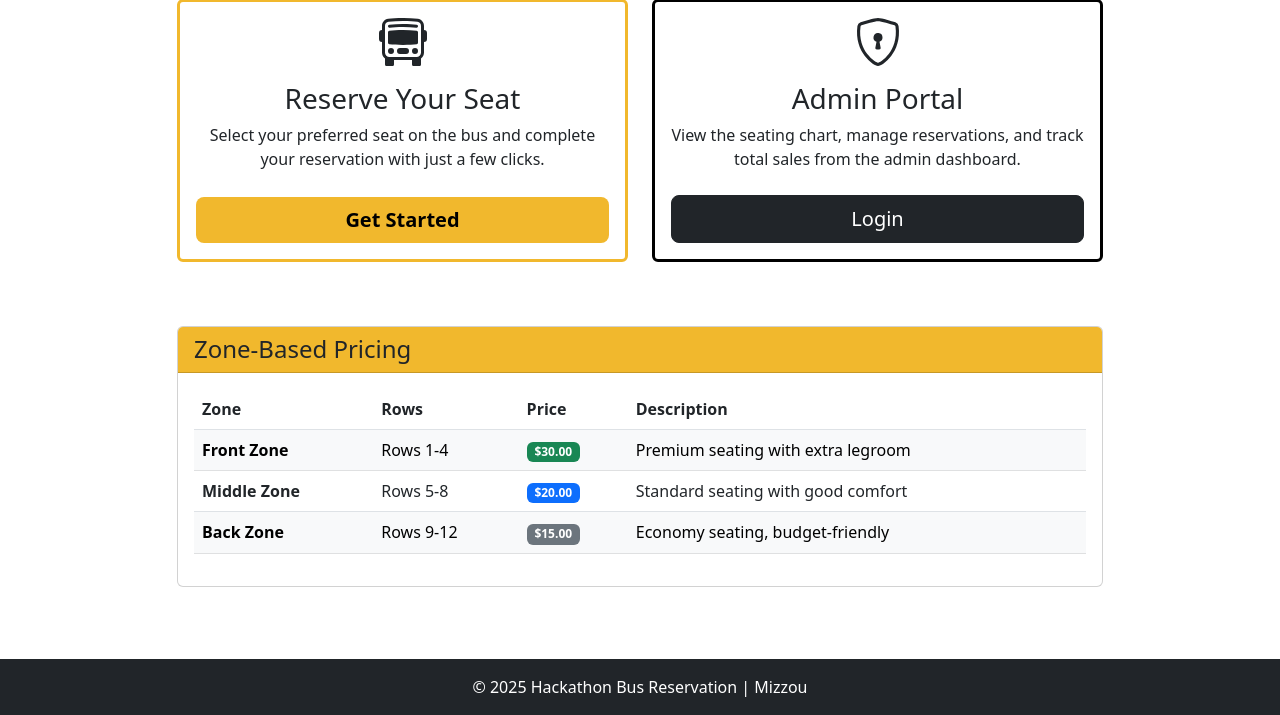
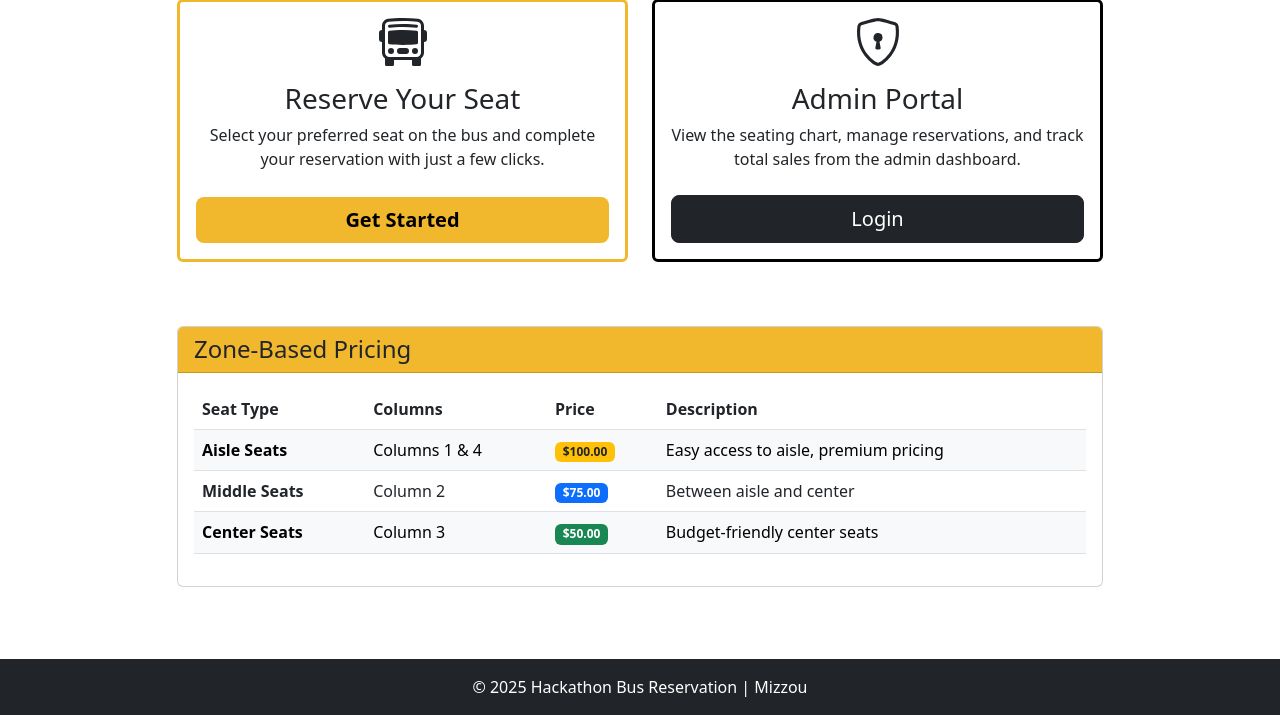
Before and after one commit to DaSonOfPoseidon/IT4320-Final, a Flask app: page / in a window 1280 px wide. Shown: the part 374-1089 px from the top of the page. Run offline with Flask 3, Linux system fonts and the light colour scheme.

Commit message:
refactor: cleaned up and organized dependancies, updated cost calculation logic and adjusted the template displays.
I still need to change from the "three zone" system i used (my bad for not reading the assignment fully), but I'll want to switch to the templates branch for that, this is already too much for the docker branch lol.

```diff
--- a/app.py
+++ b/app.py
@@ -8,7 +8,7 @@ import os
 
 # Initialize Flask app
 app = Flask(__name__)
-app.config["SECRET_KEY"] = "your-secret-key-here"  # Change this in production
+app.config["SECRET_KEY"] = os.getenv("SECRET_KEY", "tigolbitties")  # Change in production!
 
 # Use absolute path to database file in the project root
 basedir = os.path.abspath(os.path.dirname(__file__))
@@ -101,8 +101,8 @@ def reserve():
         db.session.add(new_reservation)
         db.session.commit()
 
-        # Calculate price for confirmation message (using 0-based row)
-        price = calculate_seat_price(seat_row)
+        # Calculate price for confirmation message (using 0-based row and column)
+        price = calculate_seat_price(seat_row, seat_column)
 
         flash(
             f"Reservation successful! {passenger_name}, your seat {seat_row_display}-{seat_column_display} "
@@ -210,12 +210,24 @@ def admin_logout():
 # Helper functions
 
 
-def calculate_seat_price(row):
+def get_cost_matrix():
     """
-    Calculate the price of a seat based on its row (zone-based pricing)
+    Get the seat pricing cost matrix
+
+    Returns:
+        list: 12x4 matrix where cost_matrix[row][col] is the price for that seat
+    """
+    cost_matrix = [[100, 75, 50, 100] for row in range(12)]
+    return cost_matrix
+
+
+def calculate_seat_price(row, column):
+    """
+    Calculate the price of a seat based on its position using cost matrix
 
     Args:
         row (int): The row number (0-11, 0-based index)
+        column (int): The column number (0-3, 0-based index)
 
     Returns:
         float: The price for the seat
@@ -223,14 +235,12 @@ def calculate_seat_price(row):
     # Input validation
     if row < 0 or row > 11:
         raise ValueError("Row must be between 0 and 11")
+    if column < 0 or column > 3:
+        raise ValueError("Column must be between 0 and 3")
 
-    # Zone-based pricing (0-based: rows 0-3, 4-7, 8-11)
-    if row <= 3:
-        return 30.0  # Front zone (rows 0-3)
-    elif row <= 7:
-        return 20.0  # Middle zone (rows 4-7)
-    else:
-        return 15.0  # Back zone (rows 8-11)
+    # Get price from cost matrix
+    cost_matrix = get_cost_matrix()
+    return float(cost_matrix[row][column])
 
 
 def generate_ticket_number(passenger_name):
@@ -300,9 +310,9 @@ def get_total_sales():
     # Get all reservations
     reservations = Reservation.query.all()
 
-    # Calculate price for each reservation
+    # Calculate price for each reservation using row and column
     for reservation in reservations:
-        price = calculate_seat_price(reservation.seatRow)
+        price = calculate_seat_price(reservation.seatRow, reservation.seatColumn)
         total += price
 
     return total
--- /dev/null
+++ b/requirements-dev.txt
@@ -0,0 +1,4 @@
+-r requirements.txt
+python-dotenv==1.0.0
+black==24.10.0
+ruff==0.7.4
--- a/requirements.txt
+++ b/requirements.txt
@@ -1,5 +1,2 @@
 Flask==3.0.0
 Flask-SQLAlchemy==3.1.1
-python-dotenv==1.0.0
-black==24.10.0
-ruff==0.7.4
--- a/templates/index.html
+++ b/templates/index.html
@@ -74,30 +74,30 @@
                     <table class="table table-hover">
                         <thead>
                             <tr>
-                                <th>Zone</th>
-                                <th>Rows</th>
+                                <th>Seat Type</th>
+                                <th>Columns</th>
                                 <th>Price</th>
                                 <th>Description</th>
                             </tr>
                         </thead>
                         <tbody>
-                            <tr class="table-light" style="background-color: var(--zone-front);">
-                                <td><strong>Front Zone</strong></td>
-                                <td>Rows 1-4</td>
-                                <td><span class="badge bg-success">$30.00</span></td>
-                                <td>Premium seating with extra legroom</td>
+                            <tr class="table-light" style="background-color: #fff3cd;">
+                                <td><strong>Aisle Seats</strong></td>
+                                <td>Columns 1 & 4</td>
+                                <td><span class="badge bg-warning text-dark">$100.00</span></td>
+                                <td>Easy access to aisle, premium pricing</td>
                             </tr>
-                            <tr style="background-color: var(--zone-middle);">
-                                <td><strong>Middle Zone</strong></td>
-                                <td>Rows 5-8</td>
-                                <td><span class="badge bg-primary">$20.00</span></td>
-                                <td>Standard seating with good comfort</td>
+                            <tr style="background-color: #d1ecf1;">
+                                <td><strong>Middle Seats</strong></td>
+                                <td>Column 2</td>
+                                <td><span class="badge bg-primary">$75.00</span></td>
+                                <td>Between aisle and center</td>
                             </tr>
-                            <tr class="table-light" style="background-color: var(--zone-back);">
-                                <td><strong>Back Zone</strong></td>
-                                <td>Rows 9-12</td>
-                                <td><span class="badge bg-secondary">$15.00</span></td>
-                                <td>Economy seating, budget-friendly</td>
+                            <tr class="table-light" style="background-color: #d4edda;">
+                                <td><strong>Center Seats</strong></td>
+                                <td>Column 3</td>
+                                <td><span class="badge bg-success">$50.00</span></td>
+                                <td>Budget-friendly center seats</td>
                             </tr>
                         </tbody>
                     </table>
```
Also changed, not shown: CONTRIBUTING.md (+5 -15 lines), docker-compose.yml (+4 -5 lines), templates/admin_dashboard.html (+9 -9 lines), templates/reserve.html (+14 -13 lines), README.md, 2 other files.
